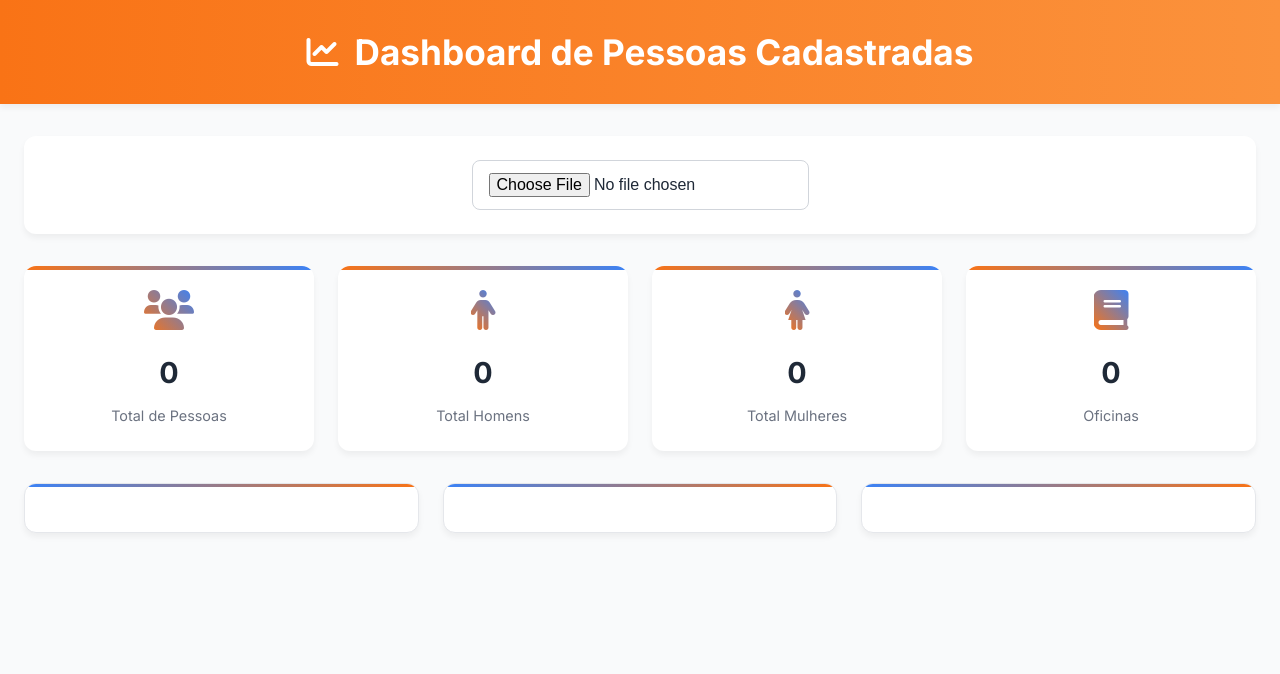
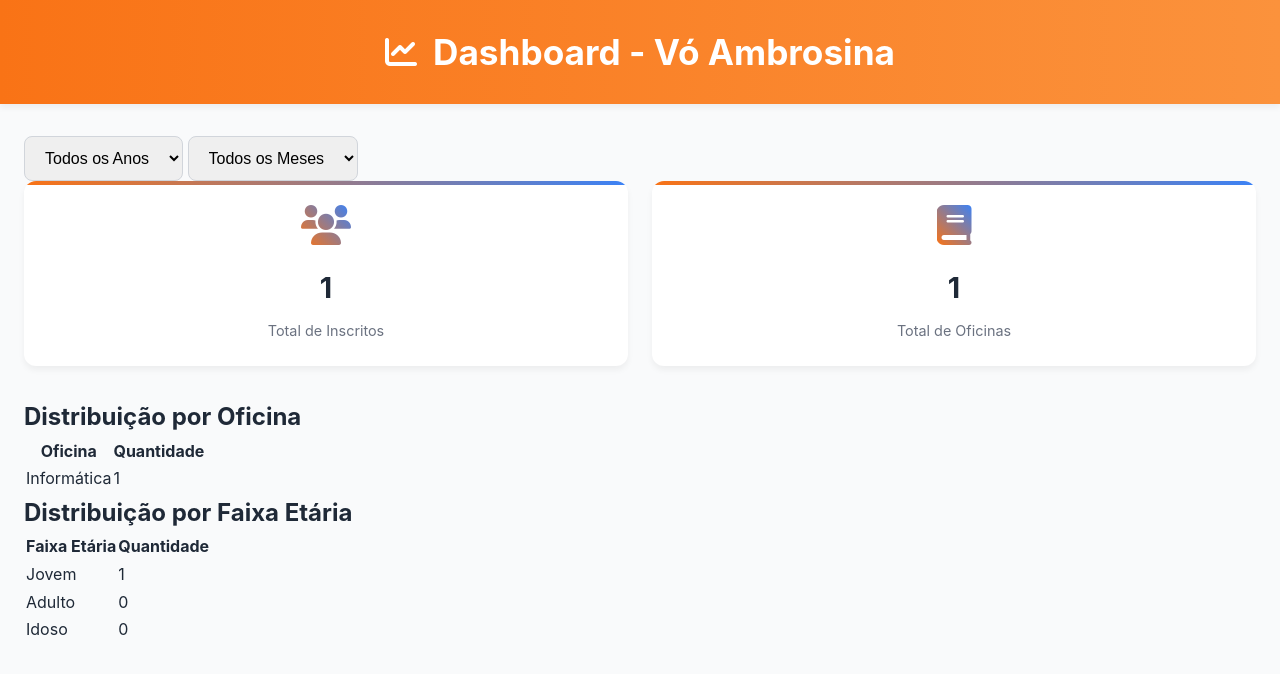
Before and after one commit to LcsGaspar/voambrozina, a Flask app: page /dashboard in a window 1280 px wide. Shown: the top 674 px of the page. Run offline with Flask 3, Linux system fonts and the light colour scheme; the visitor is signed in with stand-in values (Sample User, id 1); data comes from the database, SQL or seed files in the repository; both versions use the stored data as it was after the commit; tables that the repository leaves empty hold one stand-in row (values such as "Sample post"); data that the repository does not hold is empty; some libraries are stand-ins or nearby versions.

Commit message:
Implementações utilizando Python (refatoração do JS)

```diff
--- a/src/app.py
+++ b/src/app.py
@@ -12,11 +12,13 @@ def create_app():
     from controllers.registration_controller import registration
     from controllers.pdf_controller import pdf
     from controllers.user_controller import users
+    from controllers.dashboard_controller import dashboard
 
     app.register_blueprint(auth)
     app.register_blueprint(registration)
     app.register_blueprint(pdf)
     app.register_blueprint(users)
+    app.register_blueprint(dashboard)
 
     # Register main routes
     @app.route('/')
--- a/src/config.json
+++ b/src/config.json
@@ -1,10 +1,10 @@
 {
     "db_config": {
-        "host": "dados_sigilosos",
-        "user": "dados_sigilosos",
-        "password": "dados_sigilosos",
-        "database": "dados_sigilosos",
+        "host": "localhost",
+        "user": "root",
+        "password": "gambito",
+        "database": "vo_ambrozina",
         "port": 3306
     },
-    "secret_key":"dados_sigilosos"
+    "secret_key":"secret_key_secreta_top_secret"
 }
--- a/src/controllers/auth_controller.py
+++ b/src/controllers/auth_controller.py
@@ -1,4 +1,5 @@
 from flask import Blueprint, render_template, request, redirect, url_for, session, jsonify
+from models.oficina import Oficina
 from models.user import User
 from utils.decorators import login_required
 
@@ -29,8 +30,18 @@ def usuarios():
     usuarios = User.get_all()
     return render_template('usuarios.html', usuarios=usuarios)
 
-@auth.route('/dashboard')
-@login_required
-def dashboard():
-    inscritos = User.get_all()
-    return render_template('dashboard.html')
+#@auth.route('/dashboard')
+#@login_required
+#def dashboard():
+#    oficinas = Oficina.get_all()
+#
+#    """ oficinas = [
+#        {"id_oficina": 1, "nome_oficina": "Informática"},
+#        {"id_oficina": 2, "nome_oficina": "Clubinho de Inglês"},
+#        {"id_oficina": 3, "nome_oficina": "Educação Ambiental"},
+#        {"id_oficina": 4, "nome_oficina": "Inclusão Digital"},
+#        {"id_oficina": 5, "nome_oficina": "Pequeninos"},
+#        {"id_oficina": 6, "nome_oficina": "Mundo Digital"},
+#        {"id_oficina": 7, "nome_oficina": "Projeto de vida"},
+#    ] """
+#    return render_template('dashboard.html', oficinas=oficinas)
--- /dev/null
+++ b/src/controllers/dashboard_controller.py
@@ -0,0 +1,22 @@
+from flask import Blueprint, render_template
+from models.dashboard_data import DashboardData
+from utils.decorators import login_required
+
+dashboard = Blueprint('dashboard', __name__)
+
+@dashboard.route('/dashboard')
+@login_required
+def show_dashboard():
+    dados = DashboardData.get_dashboard_data()
+    dashboard_data = DashboardData.process_dashboard_data(dados)
+
+    if not dashboard_data:
+        return render_template('dashboard.html', error="Não foram encontrados dados para exibir.")
+
+    return render_template('dashboard.html',
+                         dashboard=dashboard_data,
+                         total_inscritos=dashboard_data['total_inscritos'],
+                         oficinas=dashboard_data['oficinas'],
+                         faixas_etarias=dashboard_data['faixas_etarias'],
+                         dados_brutos=dashboard_data['dados_brutos'],
+                         anos_disponiveis=dashboard_data['anos_disponiveis'])
--- /dev/null
+++ b/src/models/dashboard_data.py
@@ -0,0 +1,64 @@
+from services.db_service import DatabaseService
+
+class DashboardData:
+    @staticmethod
+    def get_dashboard_data():
+        query = """
+        SELECT
+            id_inscricao,
+            nome Nome,
+            TIMESTAMPDIFF(YEAR, data_nascimento, CURDATE()) AS Idade,
+            o.nome_oficina Oficinas,
+            date(criado) as data,
+            case
+                when TIMESTAMPDIFF(YEAR, data_nascimento, CURDATE()) <= 15 then 'Jovem'
+                when TIMESTAMPDIFF(YEAR, data_nascimento, CURDATE()) >= 16 or TIMESTAMPDIFF(YEAR, data_nascimento, CURDATE()) <= 64 then 'Adulto'
+                else 'Idoso'
+            end as Faixa_Etaria
+        FROM inscricoes i
+        join oficinas o on i.oficina = o.id_oficina
+        """
+        return DatabaseService.execute_query(query, fetch=True)
+
+    @staticmethod
+    def get_years():
+        query = """
+        SELECT DISTINCT YEAR(criado) as ano
+        FROM inscricoes
+        ORDER BY ano DESC
+        """
+        result = DatabaseService.execute_query(query, fetch=True)
+        return [str(row['ano']) for row in result] if result else []
+
+    @staticmethod
+    def process_dashboard_data(dados):
+        if not dados:
+            return None
+
+        total_inscritos = len(dados)
+
+        # Contagem por oficina
+        oficinas = {}
+        for registro in dados:
+            oficina = registro['Oficinas']
+            oficinas[oficina] = oficinas.get(oficina, 0) + 1
+
+        # Distribuição por faixa etária
+        faixas_etarias = {
+            'Jovem': 0,
+            'Adulto': 0,
+            'Idoso': 0
+        }
+        for registro in dados:
+            faixa = registro['Faixa_Etaria']
+            faixas_etarias[faixa] += 1
+
+        anos_disponiveis = DashboardData.get_years()
+
+        return {
+            'total_inscritos': total_inscritos,
+            'oficinas': oficinas,
+            'faixas_etarias': faixas_etarias,
+            'dados_brutos': dados,
+            'anos_disponiveis': anos_disponiveis
+        }
--- a/src/templates/dashboard.html
+++ b/src/templates/dashboard.html
@@ -4,27 +4,30 @@
 <head>
   <meta charset="UTF-8">
   <meta name="viewport" content="width=device-width, initial-scale=1.0">
-  <title>Dashboard Interativo de Pessoas Cadastradas</title>
-  <script src="https://cdnjs.cloudflare.com/ajax/libs/xlsx/0.17.0/xlsx.full.min.js"></script>
+  <title>Dashboard - Vó Ambrosina</title>
   <script src="https://cdn.plot.ly/plotly-latest.min.js"></script>
   <link href="https://cdnjs.cloudflare.com/ajax/libs/font-awesome/6.0.0-beta3/css/all.min.css" rel="stylesheet">
-  <link href="https://fonts.googleapis.com/css2?family=Inter:wght@300;400;600;700&display=swap" rel="stylesheet">
-  <link rel="stylesheet" href="static/css/styles.css">
+  <link rel="stylesheet" href="{{ url_for('static', filename='css/styles.css') }}">
 </head>
 
 <body>
   <div class="header">
     <i class="fas fa-chart-line"></i>
-    <h1>Dashboard de Pessoas Cadastradas</h1>
+    <h1>Dashboard - Vó Ambrosina</h1>
   </div>
 
   <div class="container">
-    <div class="upload-section">
-      <input type="file" id="inputExcel" accept=".xlsx, .xls, .csv" aria-label="Selecionar arquivo Excel ou CSV">
-      <select id="anoSelecionado" onchange="filtrarPorMesEAno()" style="display:none;" aria-label="Selecionar ano">
+    {% if error %}
+      <div class="error-message">{{ error }}</div>
+    {% else %}
+    <div class="filters-section">
+      <select id="anoSelecionado" onchange="filtrarPorMesEAno()" aria-label="Selecionar ano">
         <option value="0">Todos os Anos</option>
+        {% for ano in anos_disponiveis %}
+            <option value="{{ ano }}">{{ ano }}</option>
+        {% endfor %}
       </select>
-      <select id="mesSelecionado" onchange="filtrarPorMesEAno()" style="display:none;" aria-label="Selecionar mês">
+      <select id="mesSelecionado" onchange="filtrarPorMesEAno()" aria-label="Selecionar mês">
         <option value="0">Todos os Meses</option>
         <option value="1">Janeiro</option>
         <option value="2">Fevereiro</option>
@@ -39,44 +42,66 @@
         <option value="11">Novembro</option>
         <option value="12">Dezembro</option>
       </select>
-      <button id="exportarDados" style="display:none;" onclick="exportarDadosFiltrados()">Exportar Dados</button>
-      <div class="loader" id="loader" aria-live="polite">Carregando dados...</div>
     </div>
-
       <div class="cards">
         <div class="card">
           <i class="fas fa-users"></i>
-        <h3 id="totalPessoas">0</h3>
-        <p>Total de Pessoas</p>
+          <h3>{{ total_inscritos }}</h3>
+          <p>Total de Inscritos</p>
         </div>
-      <div class="card">
-        <i class="fas fa-male"></i>
-        <h3 id="totalHomens">0</h3>
-        <p>Total Homens</p>
-      </div>
-      <div class="card">
-        <i class="fas fa-female"></i>
-        <h3 id="totalMulheres">0</h3>
-        <p>Total Mulheres</p>
-      </div>
+
         <div class="card">
           <i class="fas fa-book"></i>
-        <h3 id="totalOficinas">0</h3>
-        <p>Oficinas</p>
+          <h3>{{ oficinas|length }}</h3>
+          <p>Total de Oficinas</p>
         </div>
       </div>
 
-    <div class="graphs">
-      <div id="grafico_idade" class="graph" aria-describedby="desc_idade"></div>
-      <div id="desc_idade" class="sr-only">Gráfico de histograma mostrando a distribuição de idades das pessoas cadastradas.</div>
-      <div id="grafico_sexo" class="graph" aria-describedby="desc_sexo"></div>
-      <div id="desc_sexo" class="sr-only">Gráfico de barras mostrando a distribuição por sexo das pessoas cadastradas.</div>
-      <div id="grafico_oficina" class="graph" aria-describedby="desc_oficina"></div>
-      <div id="desc_oficina" class="sr-only">Gráfico de barras horizontais mostrando a distribuição por oficina das pessoas cadastradas.</div>
+      <div class="dashboard-section">
+        <h2>Distribuição por Oficina</h2>
+        <div class="table-container">
+          <table>
+            <thead>
+              <tr>
+                <th>Oficina</th>
+                <th>Quantidade</th>
+              </tr>
+            </thead>
+            <tbody>
+              {% for oficina, quantidade in oficinas.items() %}
+              <tr>
+                <td>{{ oficina }}</td>
+                <td>{{ quantidade }}</td>
+              </tr>
+              {% endfor %}
+            </tbody>
+          </table>
         </div>
       </div>
 
-  <script type="module" src="static/js/main.js"></script>
+      <div class="dashboard-section">
+        <h2>Distribuição por Faixa Etária</h2>
+        <div class="table-container">
+          <table>
+            <thead>
+              <tr>
+                <th>Faixa Etária</th>
+                <th>Quantidade</th>
+              </tr>
+            </thead>
+            <tbody>
+              {% for faixa, quantidade in faixas_etarias.items() %}
+              <tr>
+                <td>{{ faixa }}</td>
+                <td>{{ quantidade }}</td>
+              </tr>
+              {% endfor %}
+            </tbody>
+          </table>
+        </div>
+      </div>
+    {% endif %}
+  </div>
 </body>
 
 </html>
```
Also changed, not shown: sql/script_01.sql (+8 -0 lines), src/models/oficina.py (added, +7 -0 lines). Lines whose indentation alone changed are shown as unchanged.
